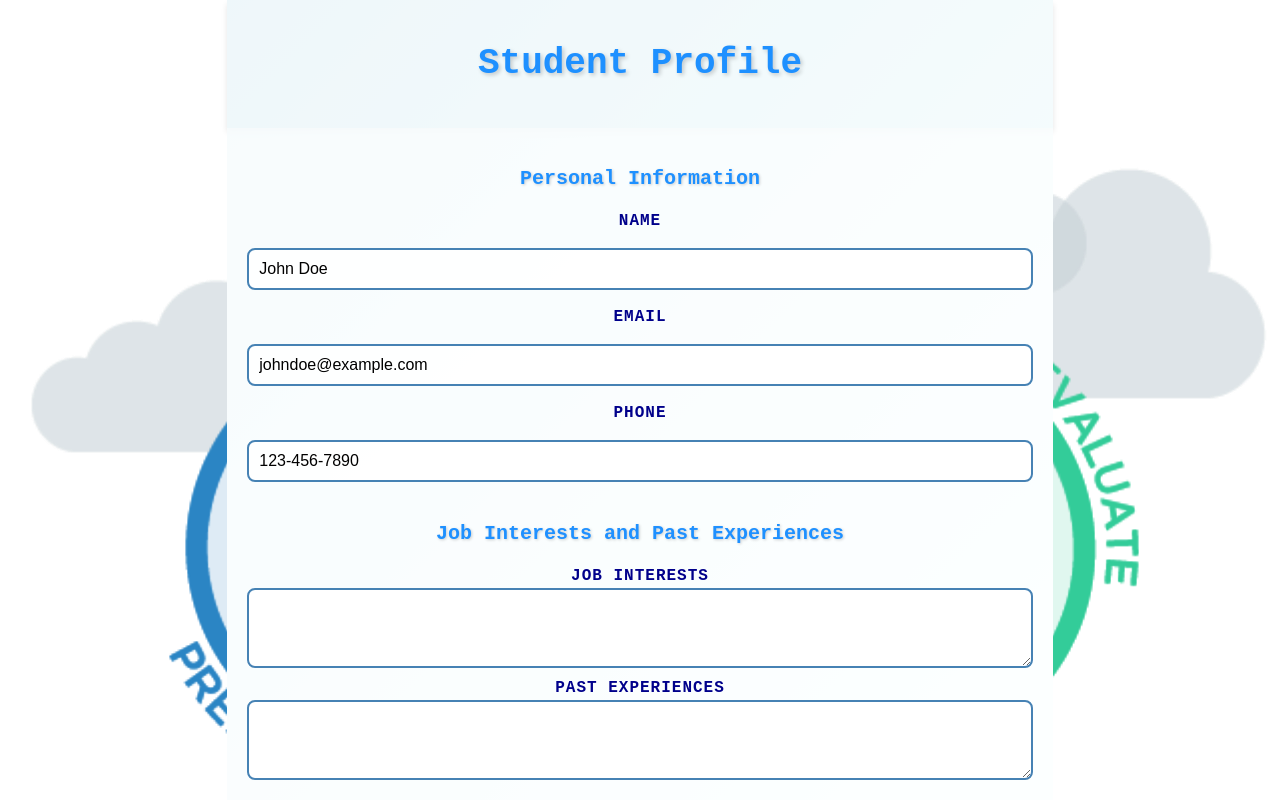
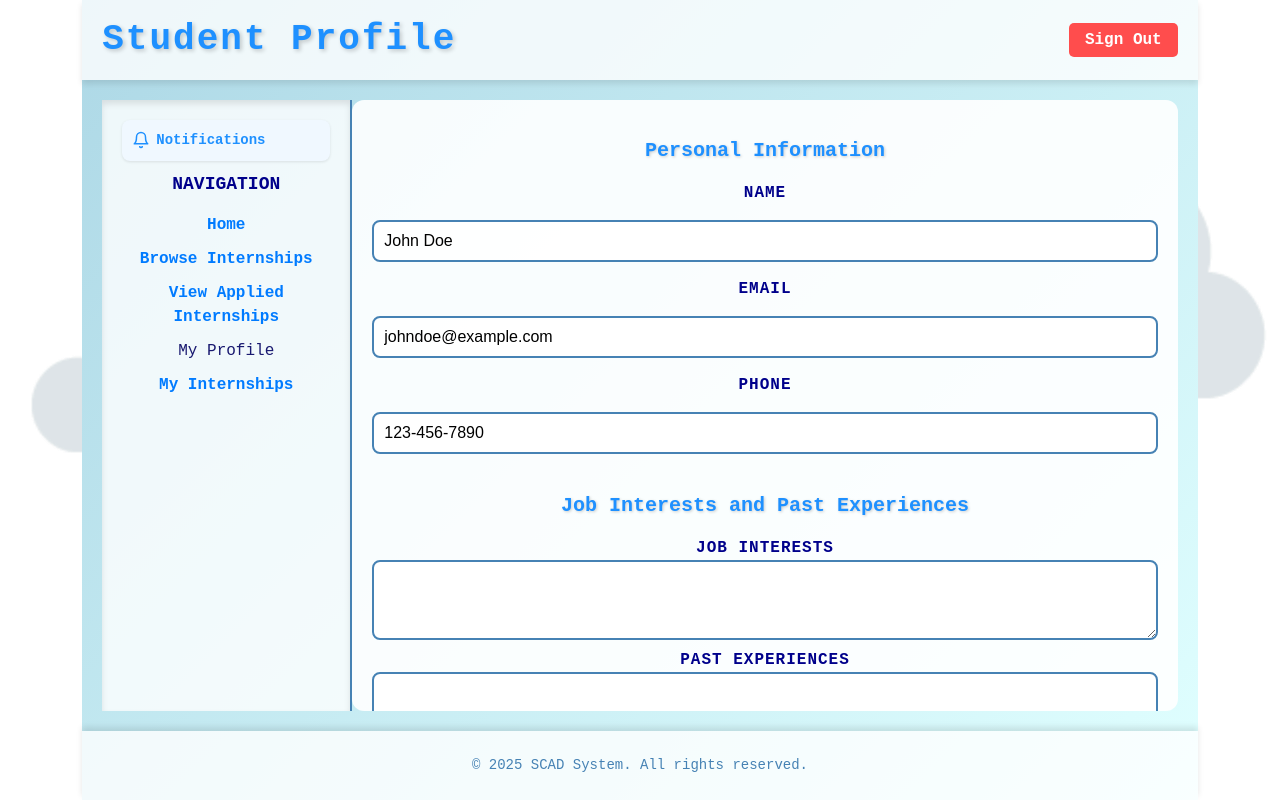
Before and after one commit to CSEN603-2025/A.M.O.S.A, a React (Vite) app: page /Student/Profile in a window 1280 px wide. Built offline with nearby package versions, Linux system fonts and the light colour scheme.

Commit message:
salma student donee

```diff
--- a/src/MyInternships.jsx
+++ b/src/MyInternships.jsx
@@ -100,10 +100,11 @@ const MyInternships = () => {
                     </div>
                     <h2 className="sidebar-title">Navigation</h2>
                     <ul className="nav-list">
-                        <li className="nav-item"><a href="/studentDashboard">Home</a></li>
-                        <li className="nav-item"><a href="/studentInternships">Browse Internships</a></li>
-                        <li className="nav-item"><a href="/StudentApplied">View Applied Internships</a></li>
-                        <li className="nav-item"><a href="/student/profile">My Internships</a></li>
+                        <li className="nav-item"><a href="/StudentDashboard" className="nav-link">Home</a></li>
+                        <li className="nav-item"><a href="/studentInternships" className="nav-link">Browse Internships</a></li>
+                        <li className="nav-item"><a href="/StudentApplied" className="nav-link">View Applied Internships</a></li>
+                        <li className="nav-item"><a href="/student/profile" className="nav-link">My Profile</a></li>
+                        <li className="nav-item">My Internships</li>
                     </ul>
                 </aside>
 
--- a/src/Student/StudentProfile.jsx
+++ b/src/Student/StudentProfile.jsx
@@ -1,5 +1,6 @@
 import React, { useState } from "react";
 import '../CSS/StudentProfile.css';
+import { FiBell } from 'react-icons/fi'; // Bell icon
 
 const StudentProfile = () => {
     const [profile, setProfile] = useState({
@@ -10,7 +11,7 @@ const StudentProfile = () => {
         pastExperiences: "",
         major: "",
         semester: "",
-        proBadge: false, // Indicates if the PRO badge is earned
+        proBadge: false,
     });
 
     const handleInputChange = (e) => {
@@ -24,11 +25,36 @@ const StudentProfile = () => {
     };
 
     return (
-        <div className="profile-wrapper">
-            <header className="profile-header">
-                <h1 className="profile-title">Student Profile</h1>
+        <div className="dashboard-wrapper">
+            <header className="dashboard-header">
+                <div className="header-left">
+                    <h1 className="dashboard-title">Student Profile</h1>
+                </div>
+                <div className="header-right">
+                    <a href="/" className="signout-button">Sign Out</a>
+                </div>
             </header>
-            <main className="profile-main">
+
+            <div className="dashboard-content">
+                <aside className="dashboard-sidebar">
+                    <div className="notification-widget">
+                        <a href="/StudentNotifications" className="notification-link">
+                            <FiBell size={18} className="bell-icon" />
+                            <span>Notifications</span>
+                        </a>
+                    </div>
+
+                    <h2 className="sidebar-title">Navigation</h2>
+                    <ul className="nav-list">
+                        <li className="nav-item"><a href="/StudentDashboard" className="nav-link">Home</a></li>
+                        <li className="nav-item"><a href="/studentInternships" className="nav-link">Browse Internships</a></li>
+                        <li className="nav-item"><a href="/StudentApplied" className="nav-link">View Applied Internships</a></li>
+                        <li className="nav-item">My Profile</li>
+                        <li className="nav-item"><a href="/MyInternships" className="nav-link">My Internships</a></li>
+                    </ul>
+                </aside>
+
+                <main className="dashboard-main">
                     <section className="info-section">
                         <h2 className="section-title">Personal Information</h2>
                         <form className="info-form">
@@ -58,6 +84,7 @@ const StudentProfile = () => {
                             />
                         </form>
                     </section>
+
                     <section className="interests-section">
                         <h2 className="section-title">Job Interests and Past Experiences</h2>
                         <label className="form-label">Job Interests</label>
@@ -75,6 +102,7 @@ const StudentProfile = () => {
                             className="form-textarea"
                         ></textarea>
                     </section>
+
                     <section className="academic-section">
                         <h2 className="section-title">Academic Information</h2>
                         <label className="form-label">Major</label>
@@ -108,6 +136,7 @@ const StudentProfile = () => {
                             <option value="8">8</option>
                         </select>
                     </section>
+
                     <section className="badge-section">
                         <h2 className="section-title">PRO Badge</h2>
                         {profile.proBadge ? (
@@ -116,8 +145,14 @@ const StudentProfile = () => {
                             <p className="badge-not-earned">You have not earned the PRO badge yet.</p>
                         )}
                     </section>
+
                     <button onClick={handleSave} className="action-button">Save Profile</button>
                 </main>
+            </div>
+
+            <footer className="dashboard-footer">
+                <p>&copy; 2025 SCAD System. All rights reserved.</p>
+            </footer>
         </div>
     );
 };
--- a/src/StudentApplied.jsx
+++ b/src/StudentApplied.jsx
@@ -40,8 +40,10 @@ const StudentApplied = () => {
                     <h2 className="sidebar-title">Navigation</h2>
                     <ul className="nav-list">
                         <li className="nav-item"><a href="/StudentDashboard" className="nav-link">Home</a></li>
-                        <li className="nav-item"><a href="/StudentInternships" className="nav-link">Browse Internships</a></li>
+                        <li className="nav-item"><a href="/studentInternships" className="nav-link">Browse Internships</a></li>
                         <li className="nav-item">View Applied Internships</li>
+                        <li className="nav-item"><a href="/student/profile" className="nav-link">My Profile</a></li>
+                        <li className="nav-item"><a href="/MyInternships" className="nav-link">My Internships</a></li>
                     </ul>
                 </aside>
                 <main className="dashboard-main">
--- a/src/StudentInternships.jsx
+++ b/src/StudentInternships.jsx
@@ -98,6 +98,8 @@ const StudentInternships = () => {
                         <li className="nav-item"><a href="/StudentDashboard" className="nav-link">Home</a></li>
                         <li className="nav-item">Browse Internships</li>
                         <li className="nav-item"><a href="/StudentApplied" className="nav-link">View Applied Internships</a></li>
+                        <li className="nav-item"><a href="/student/profile" className="nav-link">My Profile</a></li>
+                        <li className="nav-item"><a href="/MyInternships" className="nav-link">My Internships</a></li>
                     </ul>
                 </aside>
                 <main className="dashboard-main">
```
Lines whose indentation alone changed are shown as unchanged.
